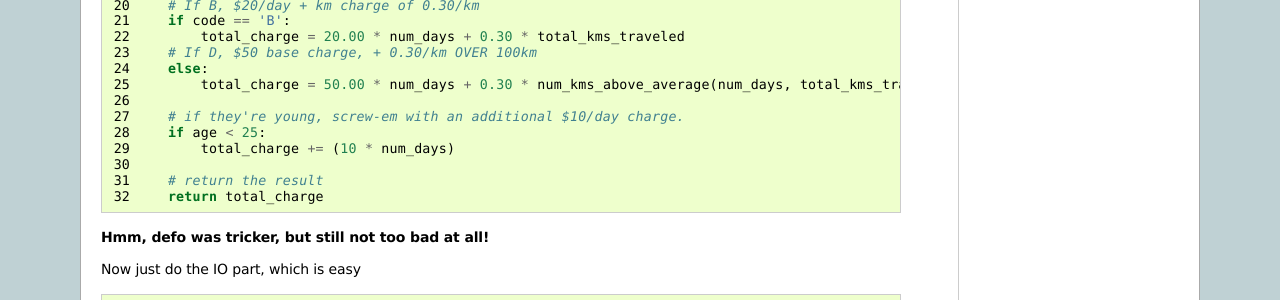
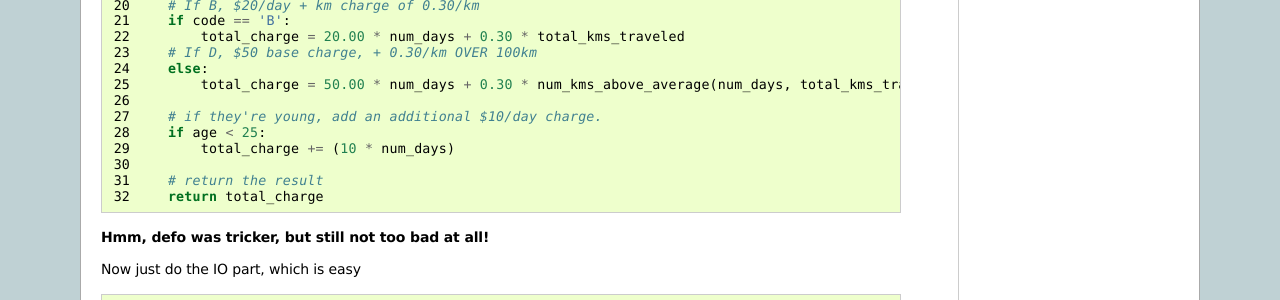
Before and after one commit to jameshughes89/cs101, a Sphinx documentation site: the page built from source/topic5b.rst, in a window 1280 px wide and 900 px high, scrolled down 3644 px. Shown: the part 151-451 px from the top of the window. Built offline with Sphinx 7.4.7, drawn with Linux system fonts in a browser that asks for light colours.

Commit message:
screw-em with -> add

```diff
--- a/source/topic5b.rst
+++ b/source/topic5b.rst
@@ -201,7 +201,7 @@ Now for the tough one... calculate the total cost. What do we know?
         else:
             total_charge = 50.00 * num_days + 0.30 * num_kms_above_average(num_days, total_kms_traveled)
 
-        # if they're young, screw-em with an additional $10/day charge.
+        # if they're young, add an additional $10/day charge.
         if age < 25:
             total_charge += (10 * num_days)
 
```
